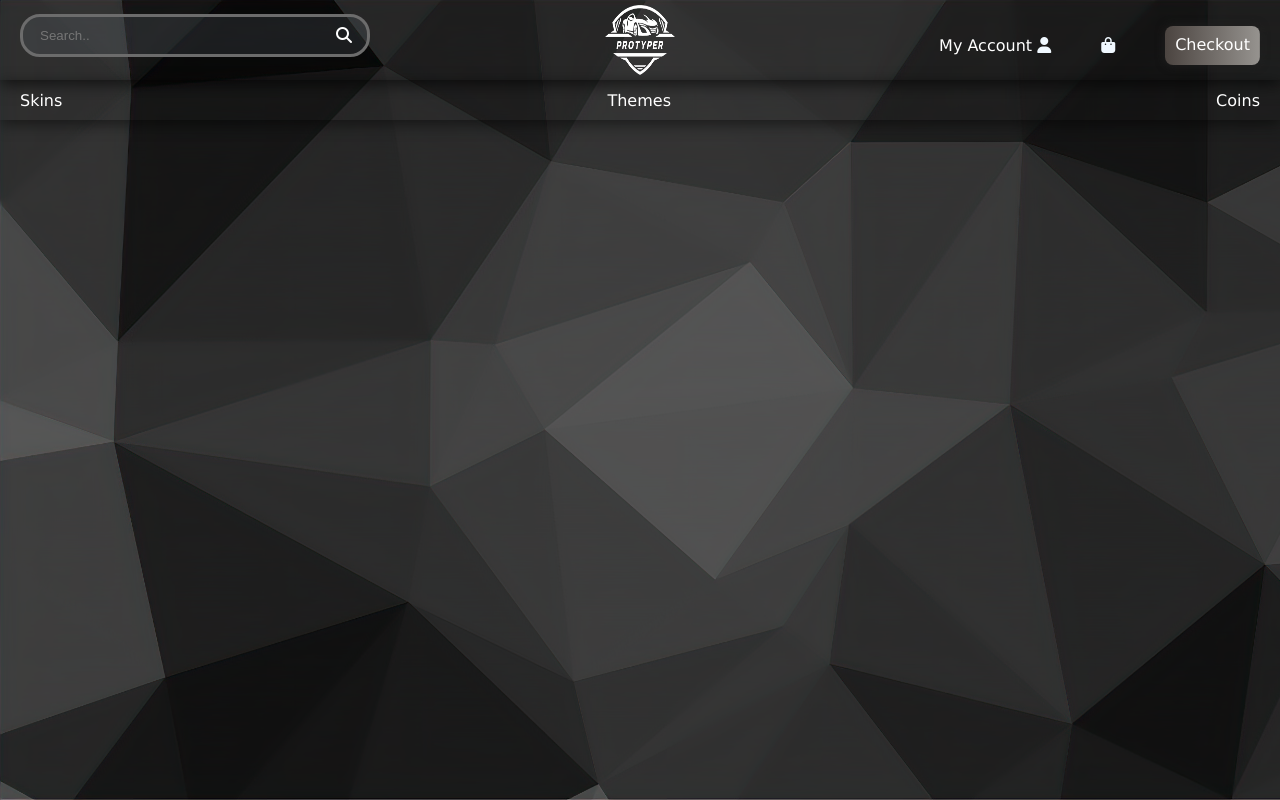
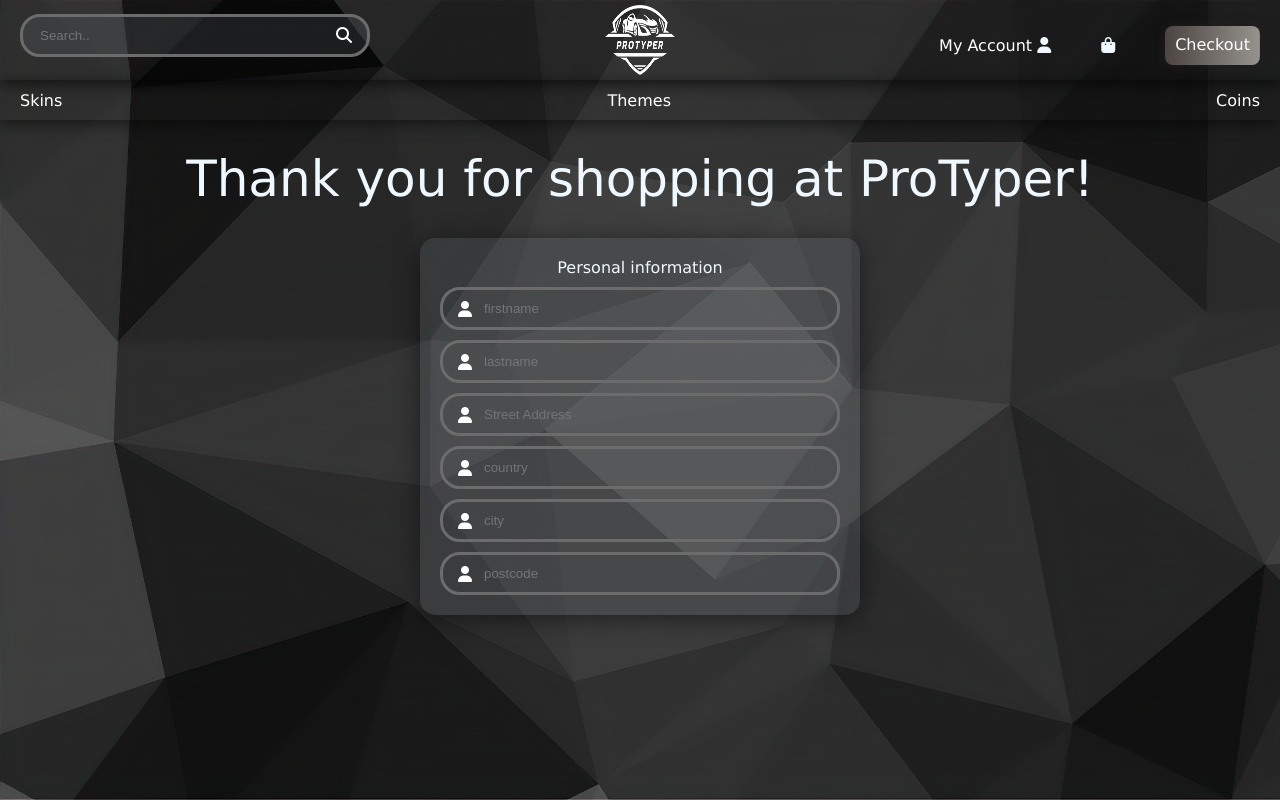
Before and after one commit to Ajan0211/ProTyper, a React (Vite) app in the folder pro-typer/: page /Checkout in a window 1280 px wide. Built offline with nearby package versions, Linux system fonts and the light colour scheme.

Commit message:
Finishing personal information section on checkout page

```diff
--- a/pro-typer/src/Checkout.css
+++ b/pro-typer/src/Checkout.css
@@ -0,0 +1,36 @@
+.checkout-heading {
+  font-size: 50px;
+  margin: 30px;
+  text-align: center;
+}
+.checkout-container {
+  display: flex;
+  justify-content: center;
+  align-items: center;
+}
+.pay-container {
+  min-width: 100px;
+  background-color: #323437;
+  background-color: #70768431;
+  padding: 20px;
+  border-radius: 15px;
+  box-shadow: 0 4px 24px rgba(0, 0, 0, 0.5);
+}
+.personal-container {
+  text-align: center;
+}
+.input-pay {
+  border-radius: 20px;
+  border: 3px solid #6c6c6c;
+  min-height: 32px;
+  min-width: 400px;
+  padding: 10px 15px;
+  margin-top: 10px;
+  display: flex;
+  column-gap: 10px;
+  align-items: center;
+  background-color: transparent;
+  transition: 0.3s;
+  outline: none;
+  color: white;
+}
--- a/pro-typer/src/Checkout.jsx
+++ b/pro-typer/src/Checkout.jsx
@@ -5,6 +5,72 @@
   return (
     <>
       <ShopNav></ShopNav>
+
+      <div className="checkout-heading">
+        Thank you for shopping at ProTyper!
+      </div>
+      <div className="checkout-container">
+        <div className="pay-container">
+          <div className="personal-container">
+            Personal information
+            <div className="input-pay">
+              <i className="fa-solid fa-user"></i>
+              <input
+                type="firstname"
+                id="firstname"
+                name="firstname"
+                placeholder="firstname"
+              ></input>
+            </div>
+            <div className="input-pay">
+              <i className="fa-solid fa-user"></i>
+              <input
+                type="lastname"
+                id="lastname"
+                name="lastname"
+                placeholder="lastname"
+              ></input>
+            </div>
+            <div className="input-pay">
+              <i className="fa-solid fa-user"></i>
+              <input
+                type="street"
+                id="street"
+                name="street"
+                placeholder="Street Address"
+              ></input>
+            </div>
+            <div className="input-pay">
+              <i className="fa-solid fa-user"></i>
+              <input
+                type="country"
+                id="country"
+                name="country"
+                placeholder="country"
+              ></input>
+            </div>
+            <div className="input-pay">
+              <i className="fa-solid fa-user"></i>
+              <input
+                type="city"
+                id="city"
+                name="city"
+                placeholder="city"
+              ></input>
+            </div>
+            <div className="input-pay">
+              <i className="fa-solid fa-user"></i>
+              <input
+                type="postcode"
+                id="postcode"
+                name="postcode"
+                placeholder="postcode"
+              ></input>
+            </div>
+          </div>
+          <div className="card-info"></div>
+        </div>
+      </div>
     </>
   );
 }
```
